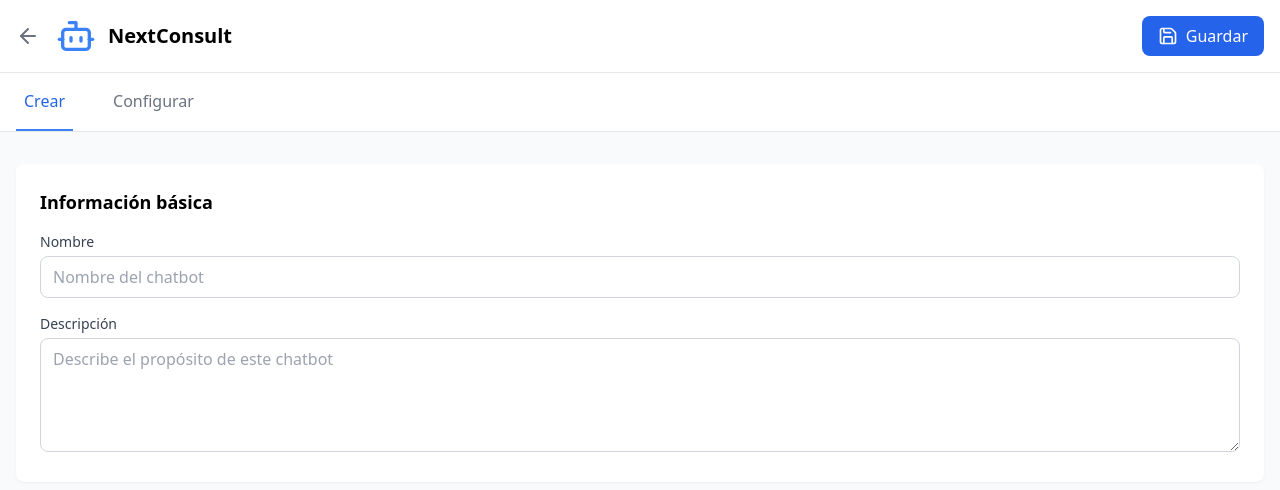
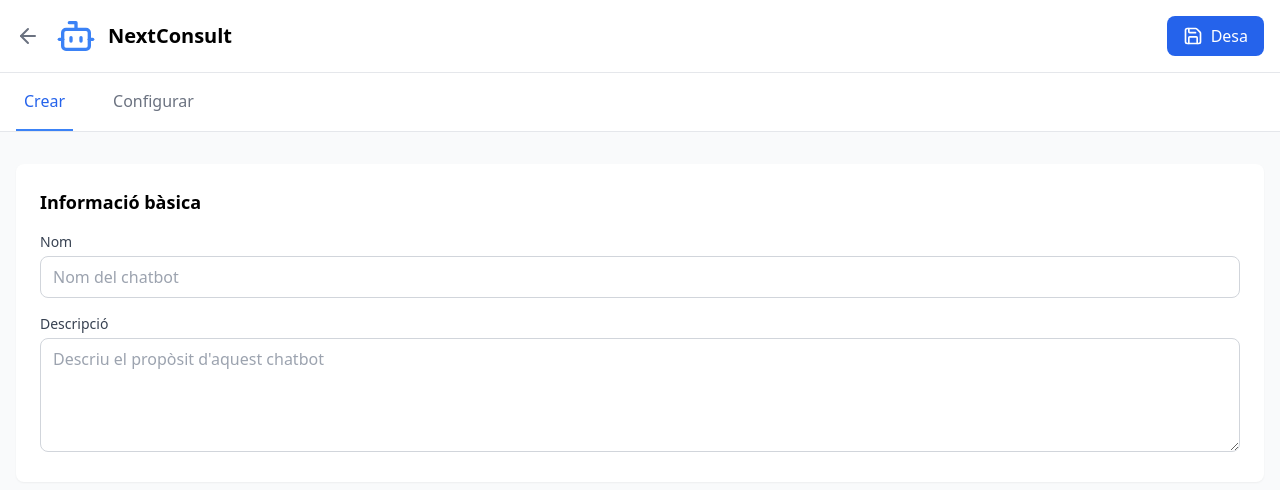
Before and after one commit to BotXPertUPC/BotXPert-Frontend, a React (Create React App) app: page /create in a window 1280 px wide. Shown: the top 490 px of the page. Built offline with nearby package versions, Linux system fonts and the light colour scheme.

Commit message:
traduit al català

```diff
--- a/src/createChatbot.tsx
+++ b/src/createChatbot.tsx
@@ -23,7 +23,7 @@ function CreateChatbot() {
             </div>
             <button className="bg-blue-600 hover:bg-blue-700 text-white px-4 py-2 rounded-lg flex items-center gap-2">
               <Save className="w-5 h-5" />
-              Guardar
+              Desa
             </button>
           </div>
         </div>
@@ -62,28 +62,28 @@ function CreateChatbot() {
         {activeTab === 'crear' ? (
           <div className="space-y-6">
             <div className="bg-white rounded-lg p-6 shadow-sm">
-              <h2 className="text-lg font-semibold mb-4">Información básica</h2>
+              <h2 className="text-lg font-semibold mb-4">Informació bàsica</h2>
               <div className="space-y-4">
                 <div>
                   <label htmlFor="name" className="block text-sm font-medium text-gray-700 mb-1">
-                    Nombre
+                    Nom
                   </label>
                   <input
                     type="text"
                     id="name"
                     className="w-full px-3 py-2 border border-gray-300 rounded-lg focus:outline-none focus:ring-2 focus:ring-blue-500"
-                    placeholder="Nombre del chatbot"
+                    placeholder="Nom del chatbot"
                   />
                 </div>
                 <div>
                   <label htmlFor="description" className="block text-sm font-medium text-gray-700 mb-1">
-                    Descripción
+                    Descripció
                   </label>
                   <textarea
                     id="description"
                     rows={4}
                     className="w-full px-3 py-2 border border-gray-300 rounded-lg focus:outline-none focus:ring-2 focus:ring-blue-500"
-                    placeholder="Describe el propósito de este chatbot"
+                    placeholder="Descriu el propòsit d'aquest chatbot"
                   />
                 </div>
               </div>
@@ -91,8 +91,8 @@ function CreateChatbot() {
           </div>
         ) : (
           <div className="bg-white rounded-lg p-6 shadow-sm">
-            <h2 className="text-lg font-semibold mb-4">Configuración</h2>
-            <p className="text-gray-600">Contenido de configuración aquí...</p>
+            <h2 className="text-lg font-semibold mb-4">Configuració</h2>
+            <p className="text-gray-600">Contingut de configuració aquí...</p>
           </div>
         )}
       </main>
--- a/src/mainPage.tsx
+++ b/src/mainPage.tsx
@@ -41,13 +41,13 @@ function Dashboard() {
       {/* Main Content */}
       <main className="max-w-7xl mx-auto px-4 py-8">
         <div className="mb-8">
-          <h1 className="text-2xl font-semibold mb-6">Els meus Chatbots</h1>
+          <h1 className="text-2xl font-semibold mb-6">Els meus Xatbots</h1>
           <button
             onClick={() => navigate('/create')}
             className="bg-blue-600 hover:bg-blue-700 text-white px-4 py-2 rounded-lg flex items-center gap-2"
           >
             <Plus className="w-5 h-5" />
-            Crear Chatbot
+            Crear Xatbot
           </button>
         </div>
 
@@ -61,8 +61,8 @@ function Dashboard() {
               <Plus className="w-6 h-6 text-gray-500" />
             </div>
             <div>
-              <h3 className="font-semibold text-lg">Crear Chatbot</h3>
-              <p className="text-gray-600">Create a version of chatbot for specific purpose</p>
+              <h3 className="font-semibold text-lg">Crear Xatbot</h3>
+              <p className="text-gray-600">Crea una versió del xatbot per a un propòsit específic</p>
             </div>
           </div>
         </div>
--- a/src/welcomePage.tsx
+++ b/src/welcomePage.tsx
@@ -68,13 +68,13 @@ function WelcomePage() {
             {isMenuOpen && (
                 <div className="md:hidden bg-[#001f3f] p-4">
                     <div className="flex flex-col space-y-4">
-                        <button className="nav-link text-left">Use Cases</button>
-                        <button className="nav-link text-left">AI Design</button>
-                        <button className="nav-link text-left">Templates</button>
-                        <button className="nav-link text-left">Resources</button>
-                        <button className="nav-link text-left">Pricing</button>
-                        <button className="nav-link text-left">Log in</button>
-                        <button className="btn-secondary w-full">Sign up for free</button>
+                        <button className="nav-link text-left">Casos d'ús</button>
+                        <button className="nav-link text-left">Disseny IA</button>
+                        <button className="nav-link text-left">Plantilles</button>
+                        <button className="nav-link text-left">Recursos</button>
+                        <button className="nav-link text-left">Preus</button>
+                        <button className="nav-link text-left">Inicia sessió</button>
+                        <button className="btn-secondary w-full">Registra't gratis</button>
                     </div>
                 </div>
             )}
@@ -83,16 +83,16 @@ function WelcomePage() {
             <main className="px-4 py-16 md:py-32 text-center">
                 <div className="max-w-4xl mx-auto">
                     <h2 className="text-4xl md:text-6xl font-bold mb-6">
-                        Automatitza la creació de xatbots per tothom
+                        Automatitza la creació de xatbots per a tothom
                     </h2>
                     <p className="text-lg md:text-xl text-paragraphLight mb-4">
-                        Fluxes senzills no han de requerir programari complex.
+                        Fluxos senzills no han de requerir programari complex.
                     </p>
                     <button
                         className="btn-primary"
                         onClick={() => navigate('/main')}
                     >
-                        Start
+                        Comença
                     </button>
                 </div>
             </main>
@@ -134,7 +134,7 @@ function WelcomePage() {
                                 </button>
                             </div>
                             <button className="flex items-center space-x-2 nav-link">
-                                <span>More details</span>
+                                <span>Més detalls</span>
                                 <ChevronDown className="w-4 h-4" />
                             </button>
                     </div>
```
